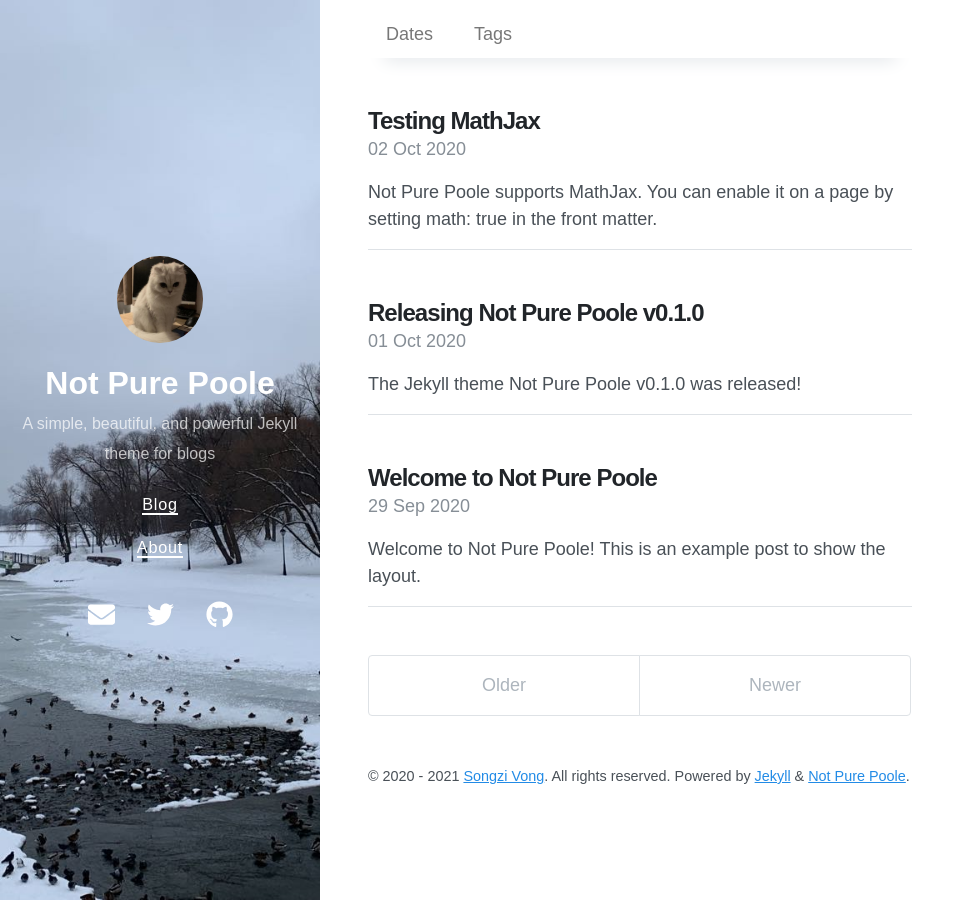
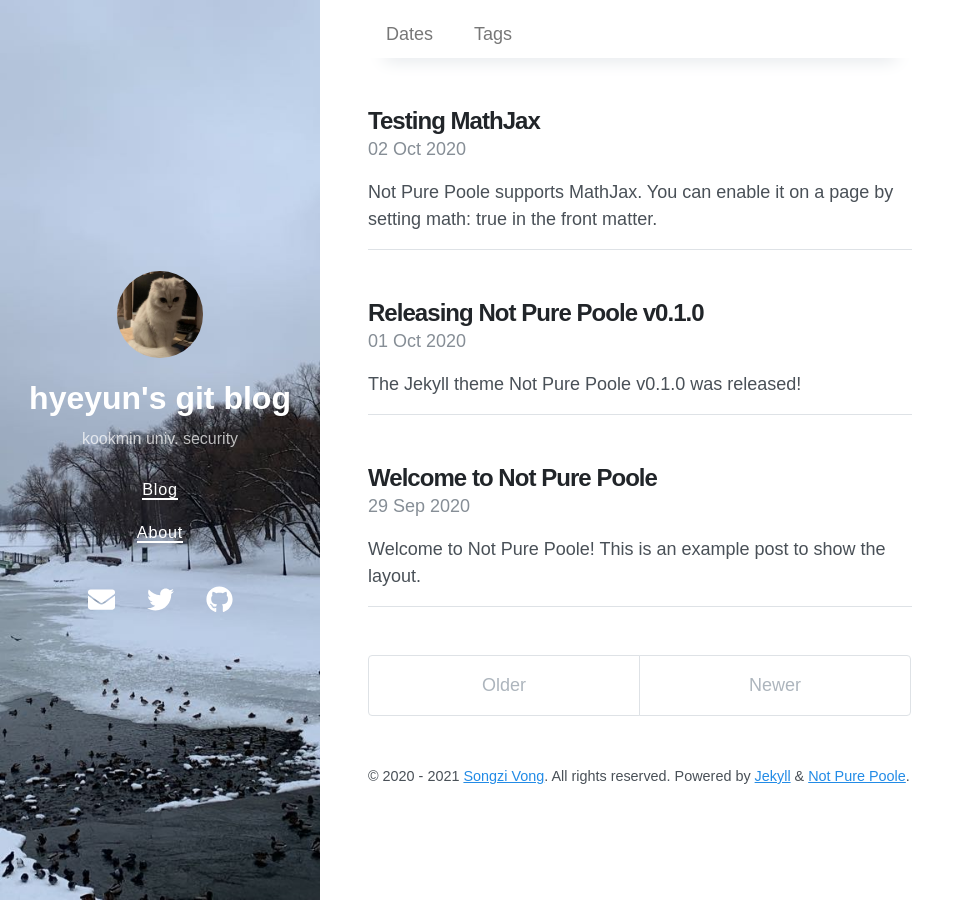
Before and after one commit to hyeyun01/hyeyun01.github.io, a Jekyll site: the page built from index.html, in a window 1280 px wide. Shown: the whole page, without its empty margins (0-975 px from the left). Built offline with Jekyll 4.4.1, drawn with Linux system fonts in a browser that asks for light colours; nearby versions of some CDN libraries; the list of posts is cut into pages by our own code.

Commit message:
Update _config.yml

```diff
--- a/_config.yml
+++ b/_config.yml
@@ -1,7 +1,7 @@
 # Setup
-title: Not Pure Poole
-description: A simple, beautiful, and powerful Jekyll theme for blogs
-url: https://vszhub.github.io
+title: hyeyun's git blog
+description: kookmin univ. security
+url: https://hyeyun01.github.io
 avatar: /avatar.jpeg
 paginate: 5
 permalink: pretty
```
